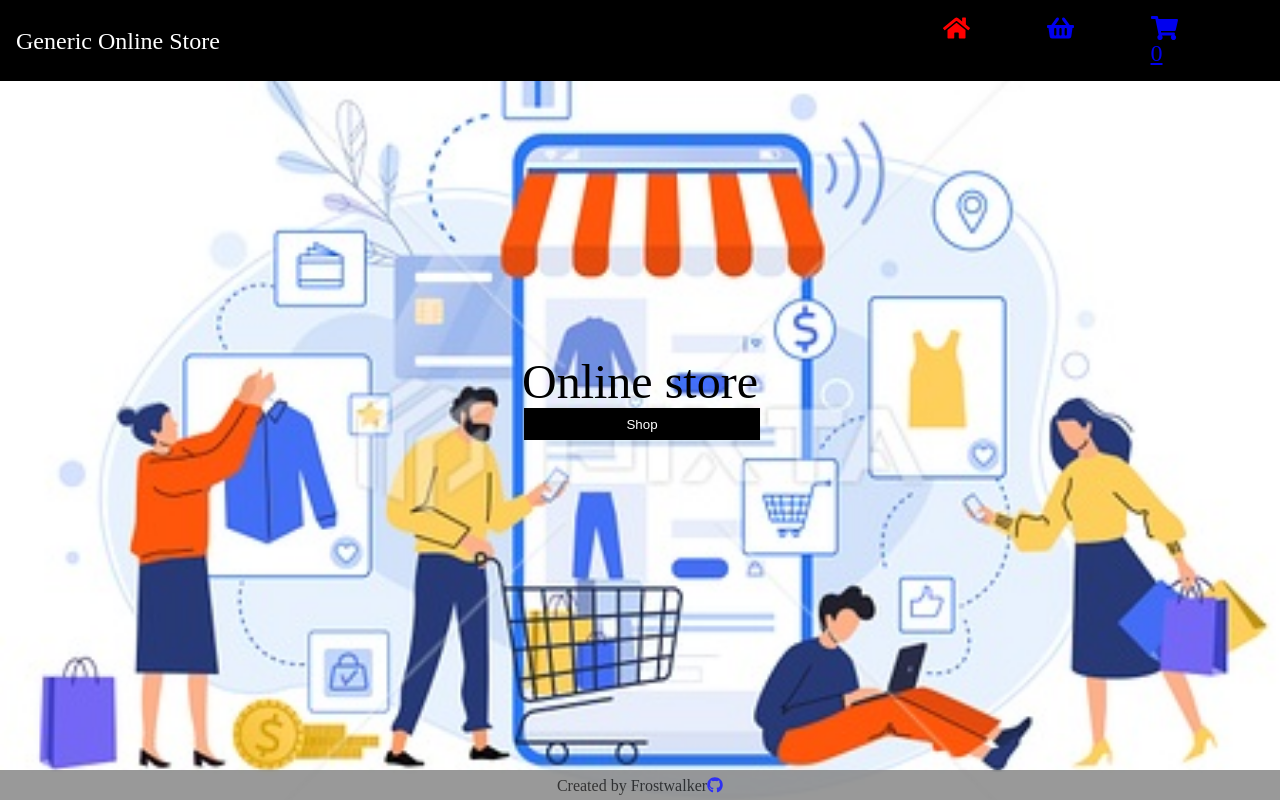
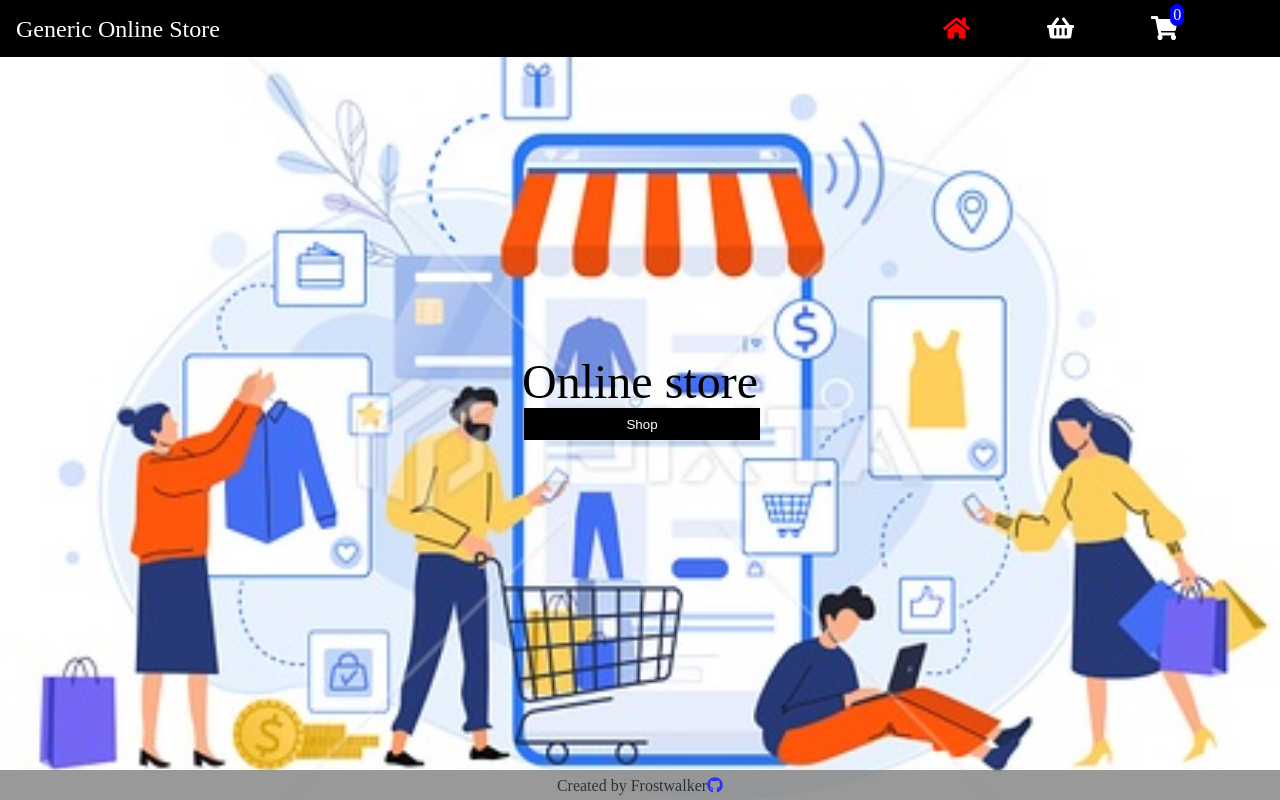
Before and after one commit to Mynameisfrostwalker/shopping-cart, a React (Create React App) app: page / in a window 1280 px wide. Built offline with nearby package versions, Linux system fonts and the light colour scheme.

Commit message:
styled counter

```diff
--- a/src/css/nav.module.css
+++ b/src/css/nav.module.css
@@ -25,6 +25,24 @@
     font-size: 1.5rem;
 }
 
+.inactive {
+    color: white;
+}
+
 .active {
     color: red;
 }
+
+.cartDiv {
+    position: relative;
+}
+
+.counter {
+    border-radius: 50px;
+    background-color: blue;
+    position: absolute;
+    top: -50%;
+    right: -25%;
+    font-size: 1rem;
+    padding: 3px;
+}
```
